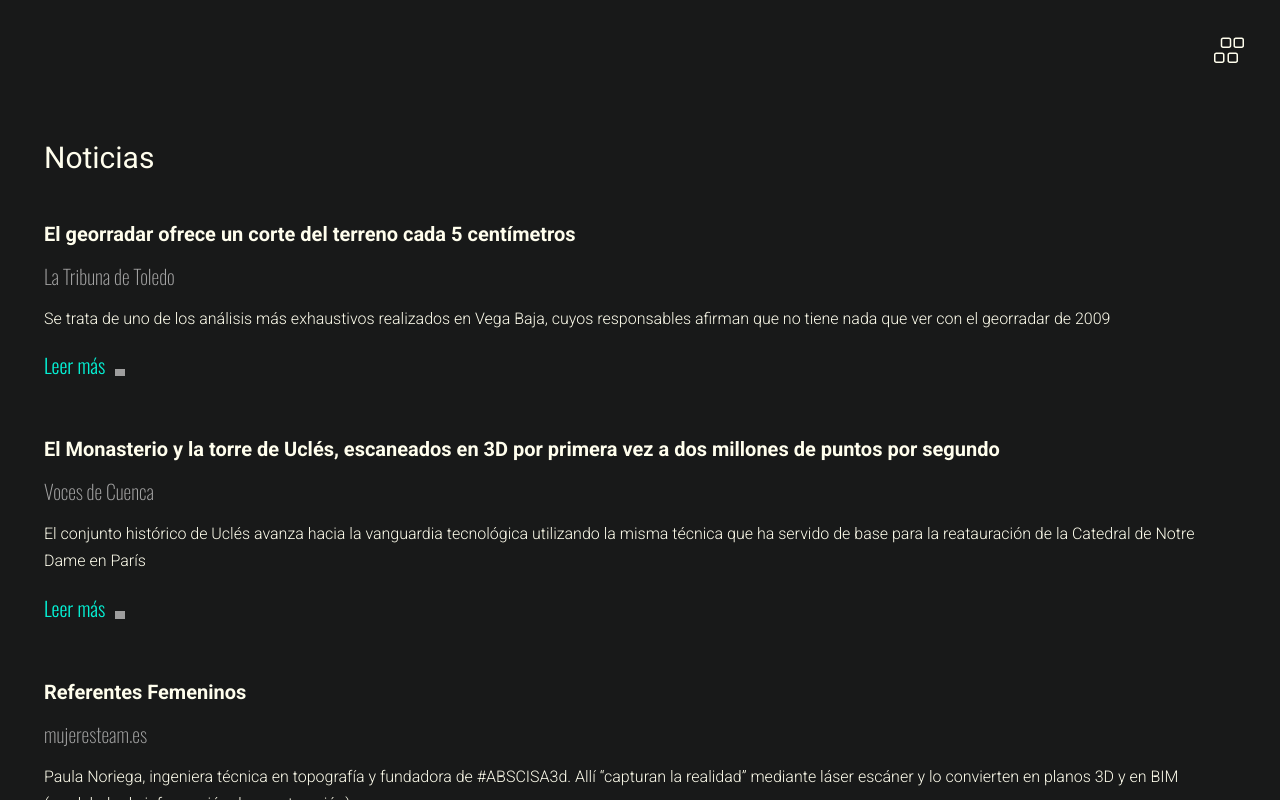
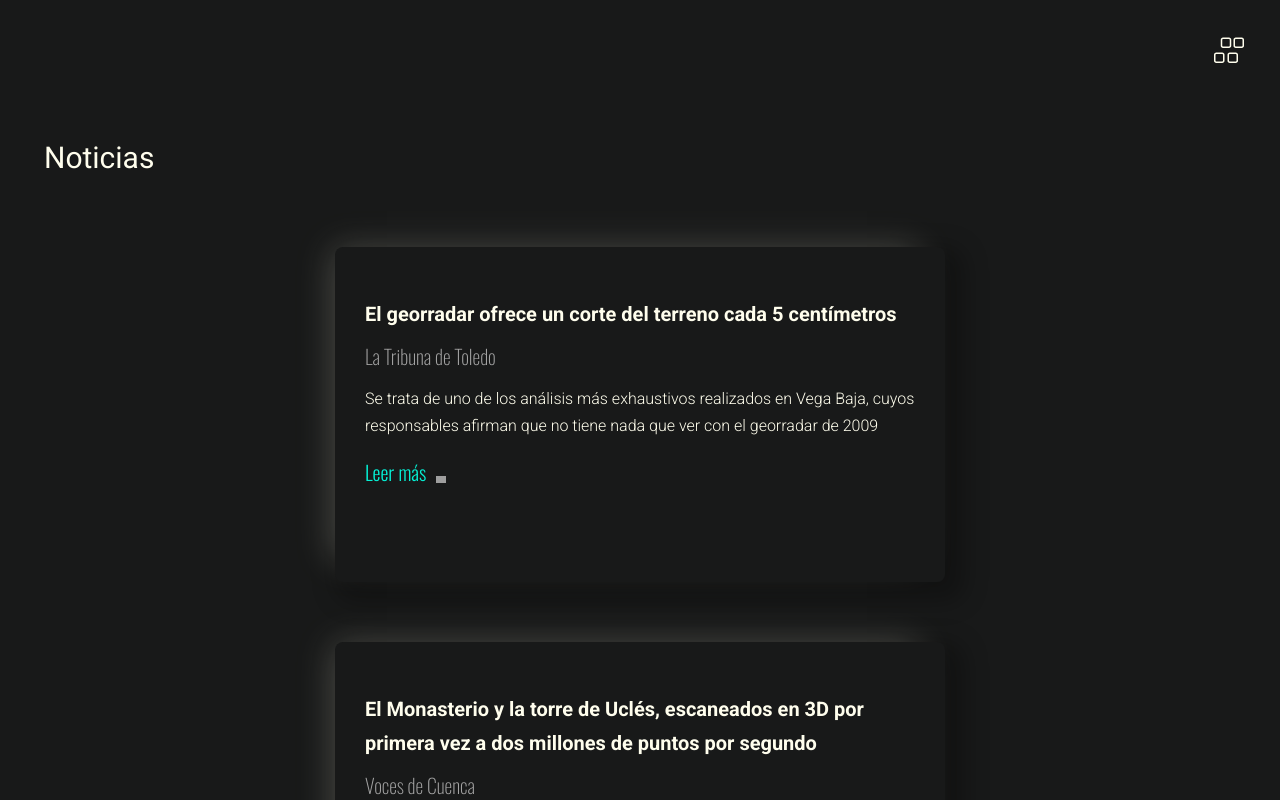
Before and after one commit to fermarinsanchez/abscisa3DNext, a Next.js app: page /news in a window 1280 px wide. Shown: the top 800 px of the page. Built offline with nearby package versions, Linux system fonts and the light colour scheme; grey boxes are pictures that could not be loaded.

Commit message:
Working on news view (desktop)

```diff
--- a/pages/news.js
+++ b/pages/news.js
@@ -22,9 +22,10 @@ export default function news() {
                     </h5>
                 </div>
                 <section className={style.wrapper_testimonials}>
-                    <div>
+                    <div className={style.cardsContainer}>
                         {newsData.map(elem => {
                             return (
+                                <div className={style.newsCard}>
                                     <a href={elem.link} target="_blank" style={{ textDecoration: 'none' }}>
                                         <div className={style.container_testimonial}>
                                             <h3>{elem.title}</h3>
@@ -35,7 +36,7 @@ export default function news() {
                                             </a>
                                         </div>
                                     </a>
-
+                                </div>
                             )
                         })}
                     </div>
--- a/styles/news.module.css
+++ b/styles/news.module.css
@@ -67,6 +67,27 @@
   bottom: -2px;
 }
 
+.cardsContainer {
+  display: flex;
+  flex-wrap: wrap;
+  justify-content:space-evenly
+}
+
+.newsCard {
+  width: 550px;
+  height: 275px;
+  box-shadow: -14px -10px 34px -13px rgba(255, 254, 237, 0.25), 10px 10px 25px 9px rgba(0, 0, 0, 0.28);
+  border-radius: 8px;
+  padding: 30px;
+  margin: 30px;
+  transition: all .2s ease-in-out
+}
+
+.newsCard:hover {
+  box-shadow: -2px -2px 29px -13px rgba(255, 254, 237, 0.45), 2px 2px 15px 9px rgba(0, 0, 0, 0.28);
+  transition: all .2s ease-in-out
+}
+
 /* Smartphones (landscape) ----------- */
 @media only screen and (min-width : 321px) and (orientation : landscape) {}
 
```
Lines whose indentation alone changed are shown as unchanged.
